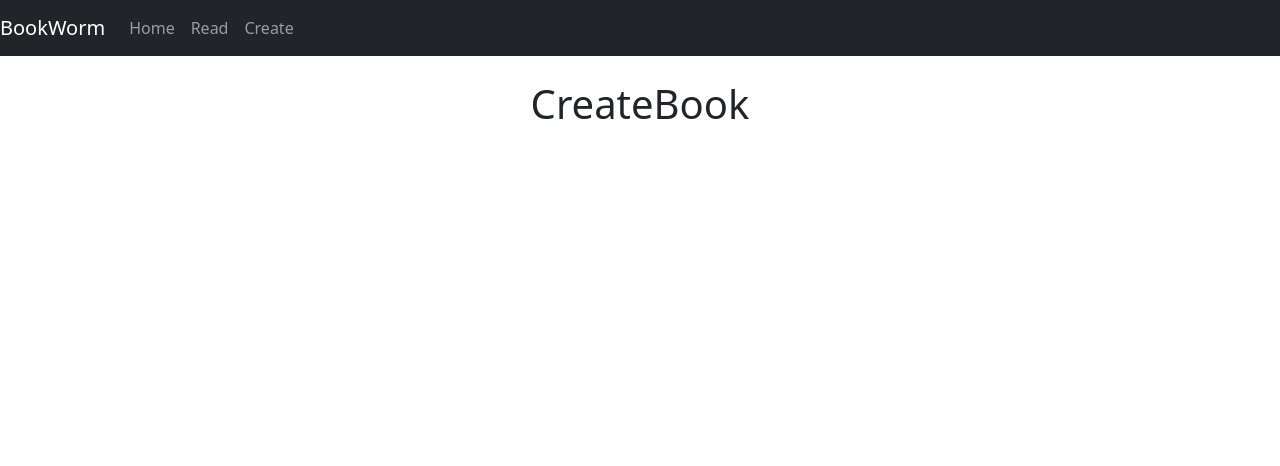
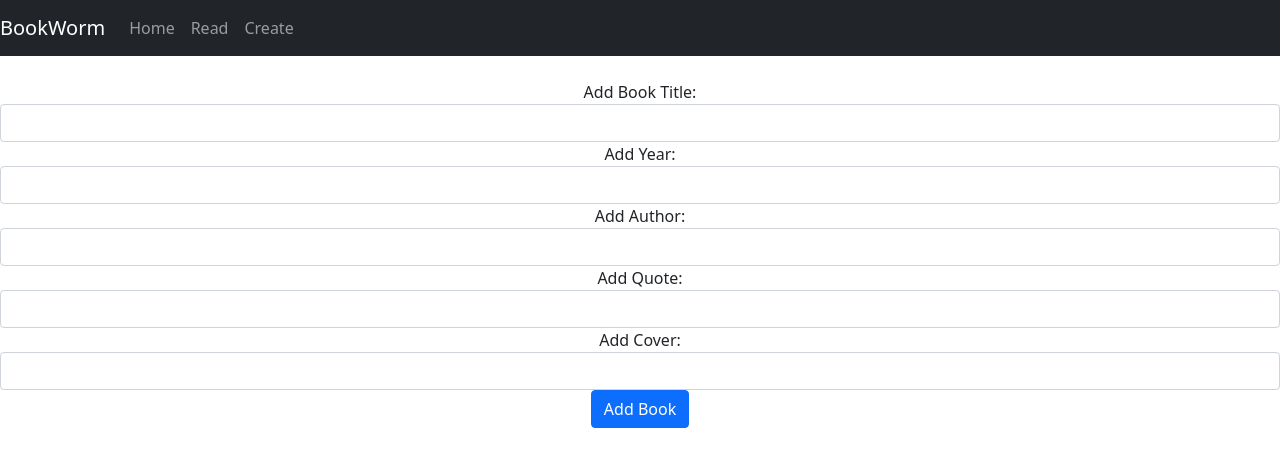
Before and after one commit to DylanCleary2000/DataRepProjectG00377815, a React (Create React App) app: page /create in a window 1280 px wide. Shown: the top 466 px of the page. Built offline with nearby package versions, Linux system fonts and the light colour scheme.

Commit message:
Project Updated

```diff
--- a/package.json
+++ b/package.json
@@ -6,6 +6,7 @@
     "@testing-library/jest-dom": "^5.16.1",
     "@testing-library/react": "^11.2.7",
     "@testing-library/user-event": "^12.8.3",
+    "axios": "^0.24.0",
     "bootstrap": "^5.1.3",
     "react": "^17.0.2",
     "react-bootstrap": "^2.0.3",
--- a/src/Components/createBook.js
+++ b/src/Components/createBook.js
@@ -1,10 +1,111 @@
+import { queryByPlaceholderText } from '@testing-library/dom';
 import React from 'react';
 
 export class CreateBook extends React.Component {
+
+    constructor() {
+        super();
+        this.onSubmit = this.onSubmit.bind(this)
+        this.onChangeTitle = this.onChangeTitle.bind(this)
+        this.onChangeYear = this.onChangeYear.bind(this)
+        this.onChangeAuthor = this.onChangeAuthor.bind(this)
+        this.onChangeQuote = this.onChangeQuote.bind(this)
+        this.onChangeCover = this.onChangeCover.bind(this)
+
+        this.state = {
+            Title: '',
+            Year: '',
+            Author: '',
+            Quote: '',
+            Cover: ''
+        }
+    }
+
+    onChangeTitle(e) {
+        this.setState({
+            Title: e.target.value
+        })
+    }
+
+    onChangeYear(e) {
+        this.setState({
+            Year: e.target.value
+        })
+    }
+
+    onChangeAuthor(e) {
+        this.setState({
+            Author: e.target.value
+        })
+    }
+
+    onChangeQuote(e) {
+        this.setState({
+            Quote: e.target.value
+        })
+    }
+
+    onChangeCover(e) {
+        this.setState({
+            Cover: e.target.value
+        })
+    }
+
+    onSubmit(e) {
+        e.preventDefault();
+        alert("Book: " + this.state.Title + this.state.Year + this.state.Author + this.state.Quote + this.state.Cover);
+    }
     render() {
         return (
-            <div>
-                <h1>CreateBook</h1>
+            <div className='App'>
+                <form onSubmit={this.onSubmit}>
+                    <div className="form-group">
+                        <label>Add Book Title:</label>
+                        <input type='text'
+                            className='form-control'
+                            value={this.state.Title}
+                            onChange={this.onChangeTitle}></input>
+                    </div>
+
+                    <div className="form-group">
+                        <label>Add Year:</label>
+                        <input type='text'
+                            className='form-control'
+                            value={this.state.Year}
+                            onChange={this.onChangeYear}></input>
+
+                    </div>
+
+                    <div className="form-group">
+                        <label>Add Author:</label>
+                        <input type='text'
+                            className='form-control'
+                            value={this.state.Author}
+                            onChange={this.onChangeAuthor}></input>
+
+                    </div>
+
+                    <div className="form-group">
+                        <label>Add Quote:</label>
+                        <input type='text'
+                            className='form-control'
+                            value={this.state.Quote}
+                            onChange={this.onChangeQuote}></input>
+
+                    </div>
+
+                    <div className="form-group">
+                        <label>Add Cover:</label>
+                        <input type='text'
+                            className='form-control'
+                            value={this.state.Cover}
+                            onChange={this.onChangeCover}></input>
+                    </div>
+
+                    <div className = "form-group">
+                    <input type="submit" value="Add Book" className="btn btn-primary"></input>
+                    </div>
+                </form>
             </div>
         );
 
--- a/src/Components/readBook.js
+++ b/src/Components/readBook.js
@@ -1,26 +1,38 @@
 import React from 'react';
 import { Books } from './books';
+import axios from 'axios';
 
 export class ReadBook extends React.Component {
 
-state={
-    books: [
-        {
-            "Title":"Harry Potter and the Philosopher's Stone",
-            "Year":"1997",
-            "Author":"J.K.Rowling",
-            "Quote":"It does not do to dwell on dreams and forget to live.",
-            "Cover":"https://images-na.ssl-images-amazon.com/images/I/5160dwNeqSL._SX323_BO1,204,203,200_.jpg"
-        },
-        {
-            "Title":"Alice in Wonderland",
-            "Year":"1865",
-            "Author":"Lewis Carroll",
-            "Quote":"It's no use going back to yesterday, because I was a different person then.",
-            "Cover":"https://www.collegefashion.net/wp-content/uploads/2019/01/aliceinwonderlandcover.jpg"
-        }
-    ]
-};
+    state = {
+        books: [
+            // {
+            //     "Title":"Harry Potter and the Philosopher's Stone",
+            //     "Year":"1997",
+            //     "Author":"J.K.Rowling",
+            //     "Quote":"It does not do to dwell on dreams and forget to live.",
+            //     "Cover":"https://images-na.ssl-images-amazon.com/images/I/5160dwNeqSL._SX323_BO1,204,203,200_.jpg"
+            // },
+            // {
+            //     "Title":"Alice in Wonderland",
+            //     "Year":"1865",
+            //     "Author":"Lewis Carroll",
+            //     "Quote":"It's no use going back to yesterday, because I was a different person then.",
+            //     "Cover":"https://www.collegefashion.net/wp-content/uploads/2019/01/aliceinwonderlandcover.jpg"
+            // }
+        ]
+    };
+
+    //Lab 4 16:11 PROMISE
+    componentDidMount() {
+        axios.get('')
+            .then((response) => {
+                this.setState({ books: response.data })
+            })
+            .catch((error) => {
+                console.log(error)
+            });
+    }
 
 
     render() {
```
Also changed, not shown: 1 other file (tests, documents, lock files or other folders).
